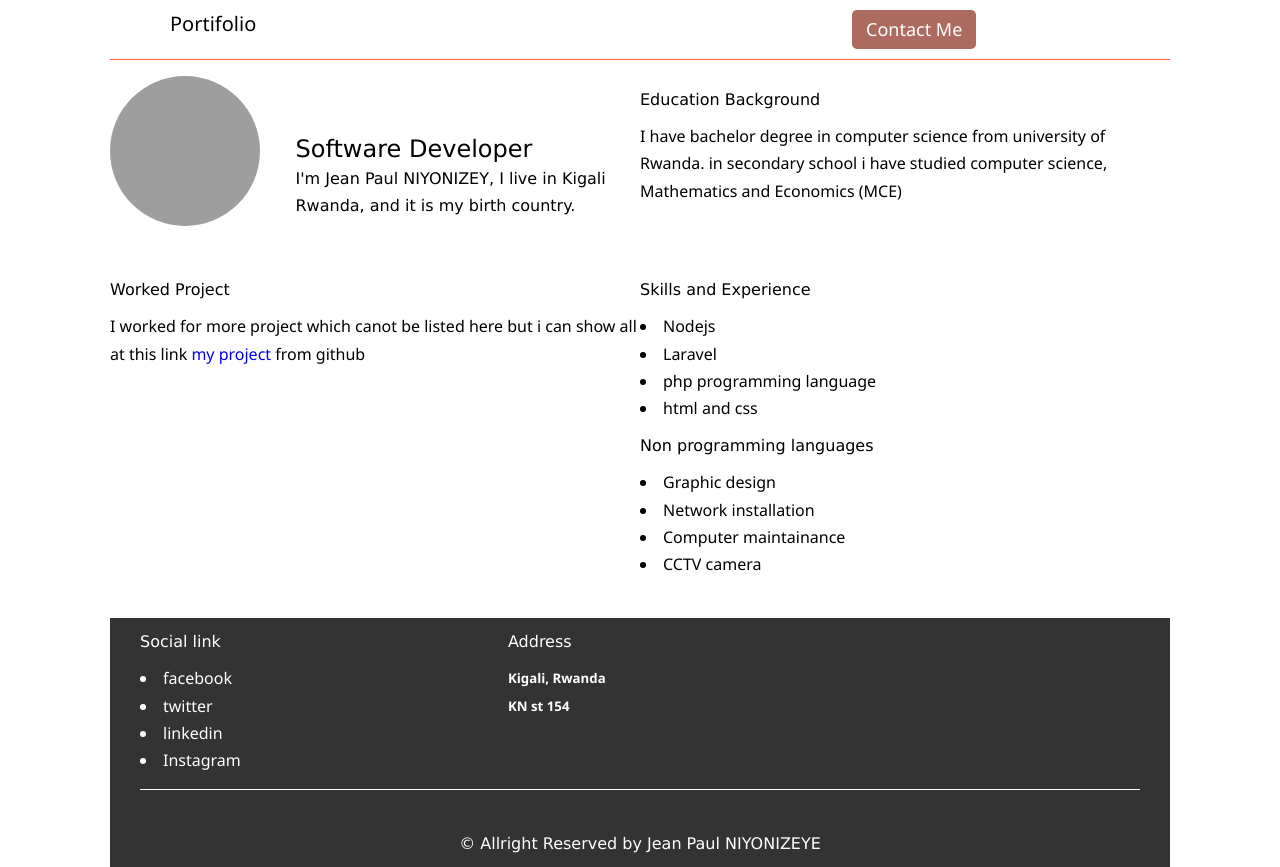
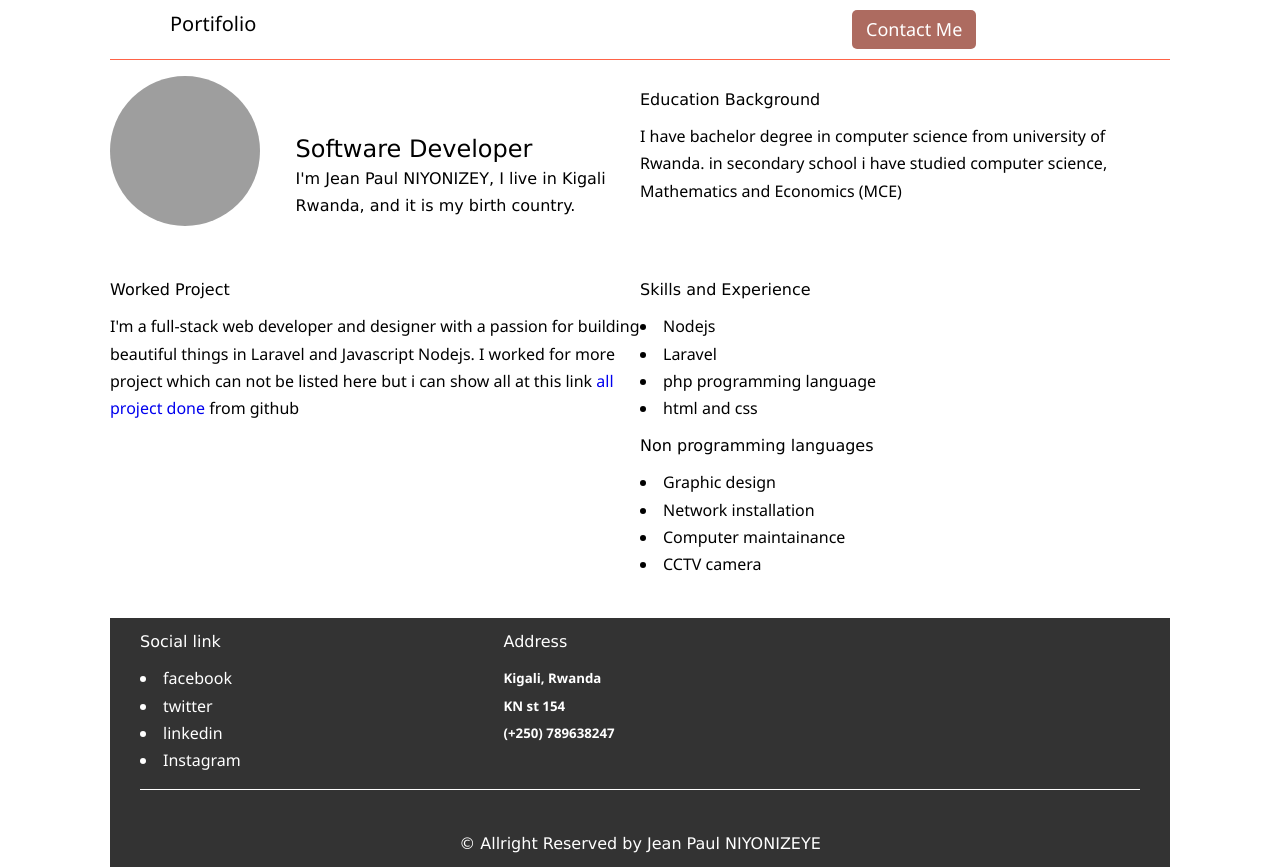
Before and after one commit to Niyonizeye/Aboutme, a website: page index.html in a window 1280 px wide. Drawn offline with Linux system fonts and the light colour scheme; grey boxes are pictures that could not be loaded.

Commit message:
let's deploy

```diff
--- a/index.html
+++ b/index.html
@@ -37,8 +37,10 @@
        <div class="edu_skills">
         <div class="education">
           <p>Worked Project</p>
-          I worked for more project which canot be listed here but i can show all at this link
-           <a href="https://www.heroku.com/">my project</a> from github
+          I'm a full-stack web developer and designer with a passion for building beautiful things in Laravel and Javascript Nodejs.
+
+          I worked for more project which can not be listed here but i can show all at this link
+           <a href="https://github.com/Niyonizeye?tab=repositories">all project done</a> from github
         </div>
 
         <div class="skills">
@@ -68,6 +70,7 @@
             <p>Address</p>
             <h5>Kigali, Rwanda</h5>
             <h5>KN st 154</h5>
+            <h5>(+250) 789638247 </h5>
           </div>
           <div class="map">
 
```
